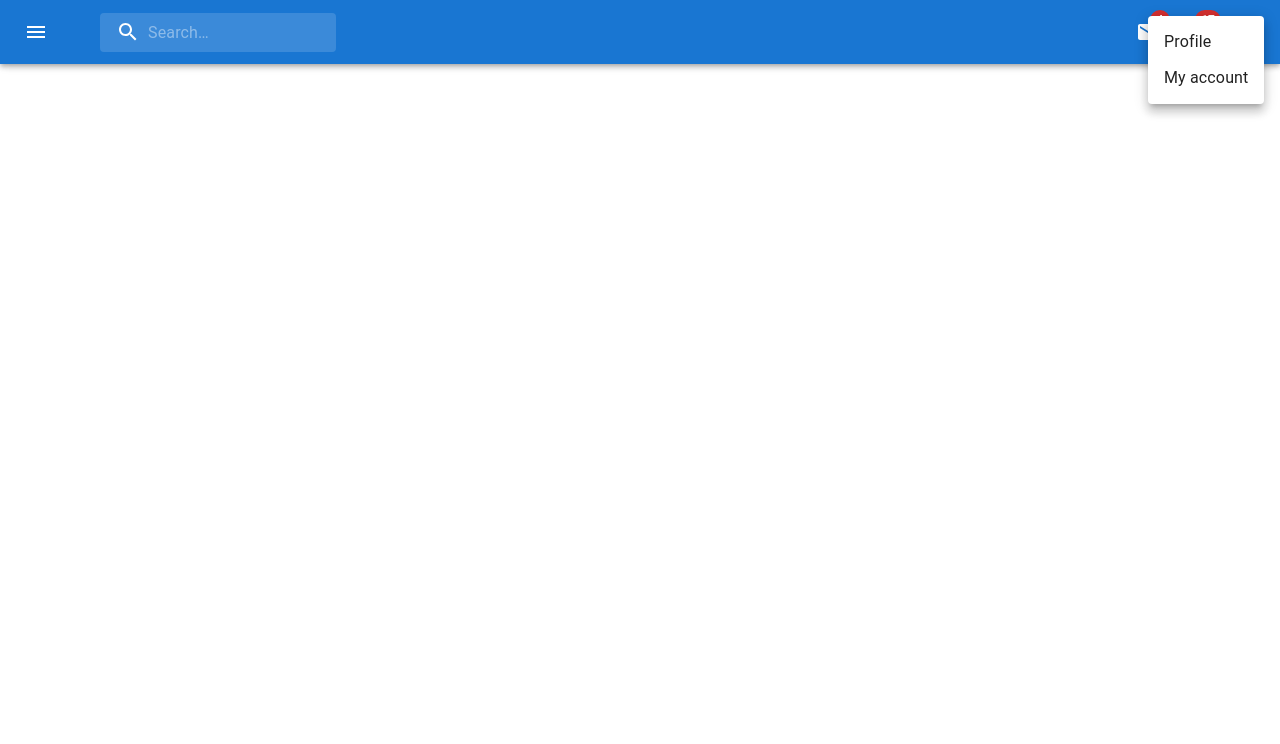
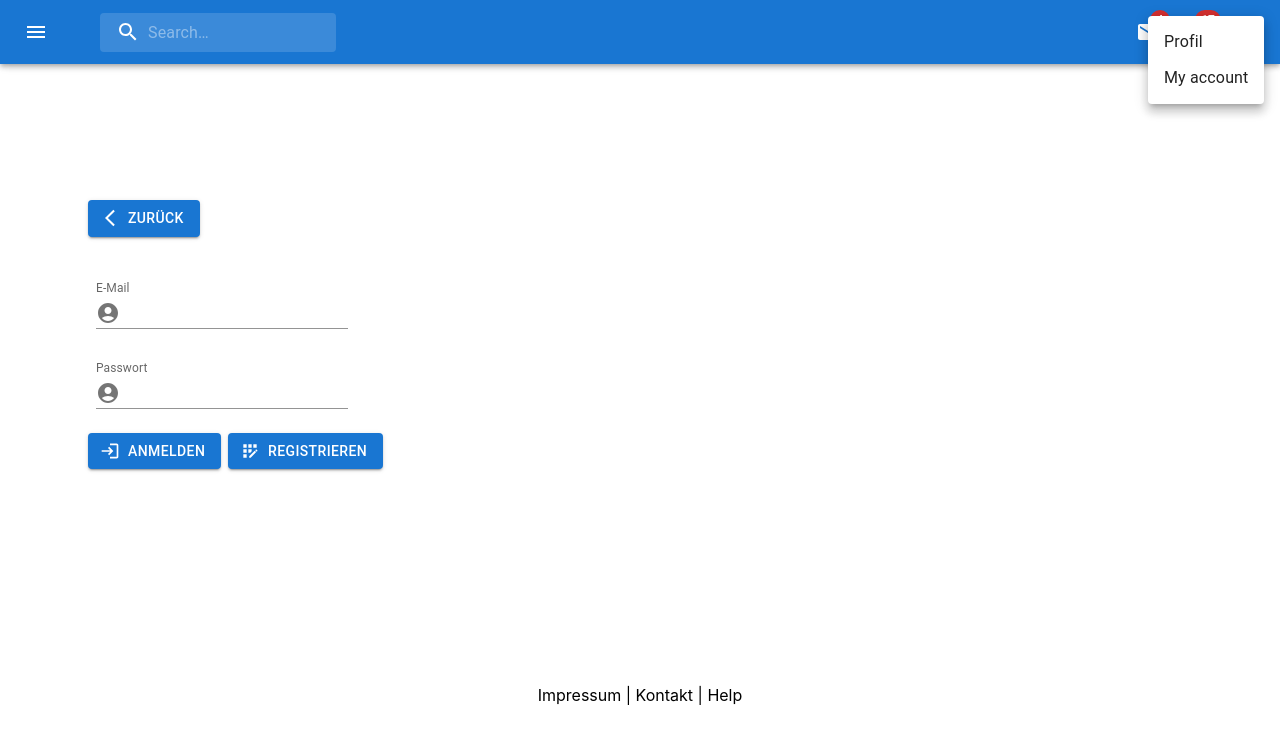
Before and after one commit to crisptells/Webprojekt, a React (Vite) app: page /account in a window 1280 px wide. Both pictures are taken after a click on the button 1244 px from the left and 32 px from the top of the page. Shown: the top 744 px of the page. Built offline with nearby package versions, Linux system fonts and the light colour scheme.

Commit message:
account page mock, kleine fixes

```diff
--- a/src/App.tsx
+++ b/src/App.tsx
@@ -7,6 +7,7 @@ import ProductOverview from './Pages/ProductOverview/ProductOverview'
 import Footer from './Components/Footer'
 import ProductDetilas from './Pages/ProductDetails/ProductDetails'
 import ShoppingCart from './Pages/ShoppingCart/ShoppingCart'
+import Account from './Pages/Account/Account'
 
 
 function App() {
@@ -20,6 +21,7 @@ function App() {
         <Route path='/product-overview' element={<ProductOverview/>}/>
         <Route path='/shopping-cart' element={<ShoppingCart/>}/>
         <Route path='/product-details' element={<ProductDetilas/>}/>
+        <Route path='/account' element={<Account/>}/>
       </Routes>
       <Footer/>
     </Container>
--- a/src/Components/DialogFilter.tsx
+++ b/src/Components/DialogFilter.tsx
@@ -13,7 +13,7 @@ import Typography from '@mui/material/Typography';
 import { blue } from '@mui/material/colors';
 import FilterAltIcon from '@mui/icons-material/FilterAlt';
 import FilterListIcon from '@mui/icons-material/FilterList';
-import { Grid } from '@mui/material';
+import { Container, Grid } from '@mui/material';
 import RadioButtonsGroup from './RadioButtonGroup';
 import RatingComponent from './RatingComponent';
 import LabelComponent from './LabelComponent';
@@ -50,7 +50,15 @@ function SimpleDialog(props: SimpleDialogProps) {
         </Grid>
         <br/>
         <Grid item xs={12}>
-            <Button variant='contained'>Filter</Button>
+          <Container>
+            <br/>
+            <Button variant='contained'>Filtern</Button>
+          </Container>
+        </Grid>
+        <Grid item xs={12}>
+          <Container>
+            <p></p>
+          </Container>
         </Grid>
       </Grid>
     </Dialog>
--- a/src/Components/DialogSort.tsx
+++ b/src/Components/DialogSort.tsx
@@ -13,7 +13,7 @@ import Typography from '@mui/material/Typography';
 import { blue } from '@mui/material/colors';
 import FilterAltIcon from '@mui/icons-material/FilterAlt';
 import FilterListIcon from '@mui/icons-material/FilterList';
-import { Grid } from '@mui/material';
+import { Container, Grid } from '@mui/material';
 import RadioButtonsGroup from './RadioButtonGroup';
 import RatingComponent from './RatingComponent';
 import LabelComponent from './LabelComponent';
@@ -44,6 +44,16 @@ function SimpleDialog(props: SimpleDialogProps) {
       <Grid container xs={12}>
         <Grid item xs={12}>
           <RadioButtonsGroup></RadioButtonsGroup>
+        </Grid>
+        <Grid item xs={12}>
+          <Container>
+            <Button variant='contained'>Sortieren</Button>
+          </Container>
+        </Grid>
+        <Grid item xs={12}>
+          <Container>
+            <p></p>
+          </Container>
         </Grid>
       </Grid>
     </Dialog>
--- a/src/Components/LabelComponent.tsx
+++ b/src/Components/LabelComponent.tsx
@@ -12,7 +12,6 @@ export default function CheckboxLabels() {
             <br/>
             <FormControlLabel control={<Checkbox />} label="Konzertgittare" />
         </Container>
-
     </FormGroup>
   );
 }
--- a/src/Components/NavBar.tsx
+++ b/src/Components/NavBar.tsx
@@ -15,6 +15,7 @@ import AccountCircle from '@mui/icons-material/AccountCircle';
 import MailIcon from '@mui/icons-material/Mail';
 import NotificationsIcon from '@mui/icons-material/Notifications';
 import MoreIcon from '@mui/icons-material/MoreVert';
+import { useNavigate } from 'react-router-dom';
 
 const Search = styled('div')(({ theme }) => ({
   position: 'relative',
@@ -64,6 +65,8 @@ export default function PrimarySearchAppBar() {
   const isMenuOpen = Boolean(anchorEl);
   const isMobileMenuOpen = Boolean(mobileMoreAnchorEl);
 
+  const navigate = useNavigate();
+
   const handleProfileMenuOpen = (event: React.MouseEvent<HTMLElement>) => {
     setAnchorEl(event.currentTarget);
   };
@@ -98,8 +101,8 @@ export default function PrimarySearchAppBar() {
       open={isMenuOpen}
       onClose={handleMenuClose}
     >
-      <MenuItem onClick={handleMenuClose}>Profile</MenuItem>
-      <MenuItem onClick={handleMenuClose}>My account</MenuItem>
+      <MenuItem onClick={() => navigate('/account')}>Profil</MenuItem>
+      <MenuItem onClick={() => navigate('/account')}>My account</MenuItem>
     </Menu>
   );
 
--- a/src/Components/RadioButtonGroup.tsx
+++ b/src/Components/RadioButtonGroup.tsx
@@ -9,19 +9,17 @@ import { Container } from '@mui/material';
 export default function RadioButtonsGroup() {
   return (
     <FormControl>
-      <FormLabel id="demo-radio-buttons-group-label">Sortieren</FormLabel>
+      <Container>
+      <FormLabel id="demo-radio-buttons-group-label"></FormLabel>
       <RadioGroup
         aria-labelledby="demo-radio-buttons-group-label"
         defaultValue="female"
         name="radio-buttons-group"
       >
-        <Container>
           <FormControlLabel value="guitarS" control={<Radio />} label="Aufwärts" />
-          <br/>
           <FormControlLabel value="guitarST" control={<Radio />} label="Abwärts" />
-        </Container>
-
       </RadioGroup>
+      </Container>
     </FormControl>
   );
 }
--- a/src/Components/RatingComponent.tsx
+++ b/src/Components/RatingComponent.tsx
@@ -1,11 +1,15 @@
 import * as React from 'react';
 import Rating from '@mui/material/Rating';
 import Stack from '@mui/material/Stack';
+import { Container } from '@mui/material';
 
 export default function RatingSIze() {
   return (
-    <Stack spacing={1}>
+    <Container>
+      <Stack spacing={1}>
       <Rating name="size-large" defaultValue={2} size="large" />
-    </Stack>
+      </Stack>
+    </Container>
+
   );
 }
--- /dev/null
+++ b/src/Components/TextFieldComponent.tsx
@@ -0,0 +1,32 @@
+import * as React from 'react';
+import Box from '@mui/material/Box';
+import Input from '@mui/material/Input';
+import InputLabel from '@mui/material/InputLabel';
+import InputAdornment from '@mui/material/InputAdornment';
+import FormControl from '@mui/material/FormControl';
+import TextField from '@mui/material/TextField';
+import AccountCircle from '@mui/icons-material/AccountCircle';
+
+export default function InputWithIcon(props:any) {
+
+    const {
+        textField
+    } = props;
+
+  return (
+    <Box sx={{ '& > :not(style)': { m: 1 } }}>
+      <TextField
+        id="input-with-icon-textfield"
+        label={textField}
+        InputProps={{
+          startAdornment: (
+            <InputAdornment position="start">
+              <AccountCircle />
+            </InputAdornment>
+          ),
+        }}
+        variant="standard"
+      />
+    </Box>
+  );
+}
--- /dev/null
+++ b/src/Pages/Account/Account.tsx
@@ -0,0 +1,49 @@
+import { Button, Card, Container, Grid, Stack } from "@mui/material"
+import TextField from "@mui/material"
+import TextFieldComponent from '../../Components/TextFieldComponent';
+import ArrowBackIosNewIcon from '@mui/icons-material/ArrowBackIosNew';
+import LoginIcon from '@mui/icons-material/Login';
+import AppRegistrationIcon from '@mui/icons-material/AppRegistration';
+
+
+
+function Account() {
+
+  return (
+
+
+    <Container
+      sx={{
+        padding: "200px"
+      }}>
+
+      <Grid container spacing={2}>
+        <Grid item xs={12}>
+        <Stack spacing={2} direction="row" justifyContent={"flex-start"}>
+             <Button href={'http://localhost:3000'} variant="contained" startIcon={<ArrowBackIosNewIcon />}>Zurück</Button>
+        </Stack>
+        <br/>
+        </Grid>
+        <Grid item xs={12}>
+            <TextFieldComponent textField="E-Mail"></TextFieldComponent>
+        </Grid>
+        <Grid item xs={12}>
+            <TextFieldComponent textField="Passwort"></TextFieldComponent>
+        </Grid>
+        <Grid item xs={1.5}>
+            <Button variant="contained" startIcon={<LoginIcon />}>Anmelden</Button>
+        </Grid>
+        <Grid item xs={10.5}>
+            <Button variant="contained" startIcon={<AppRegistrationIcon />}>Registrieren</Button>
+        </Grid>
+
+      </Grid>
+
+
+    </Container>
+
+  )
+
+}
+
+export default Account
```
Also changed, not shown: src/Pages/Account/Account.css (added), 2 other files (tests, documents, lock files or other folders).
